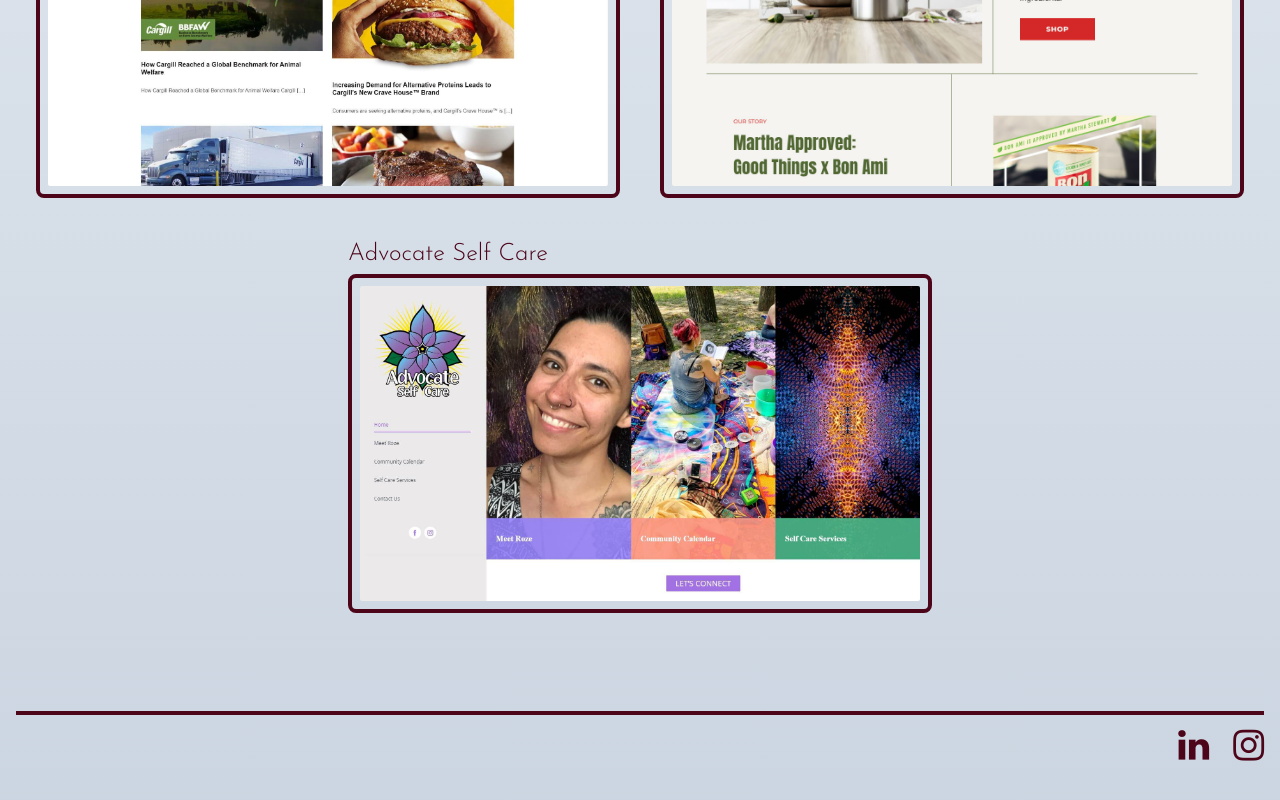
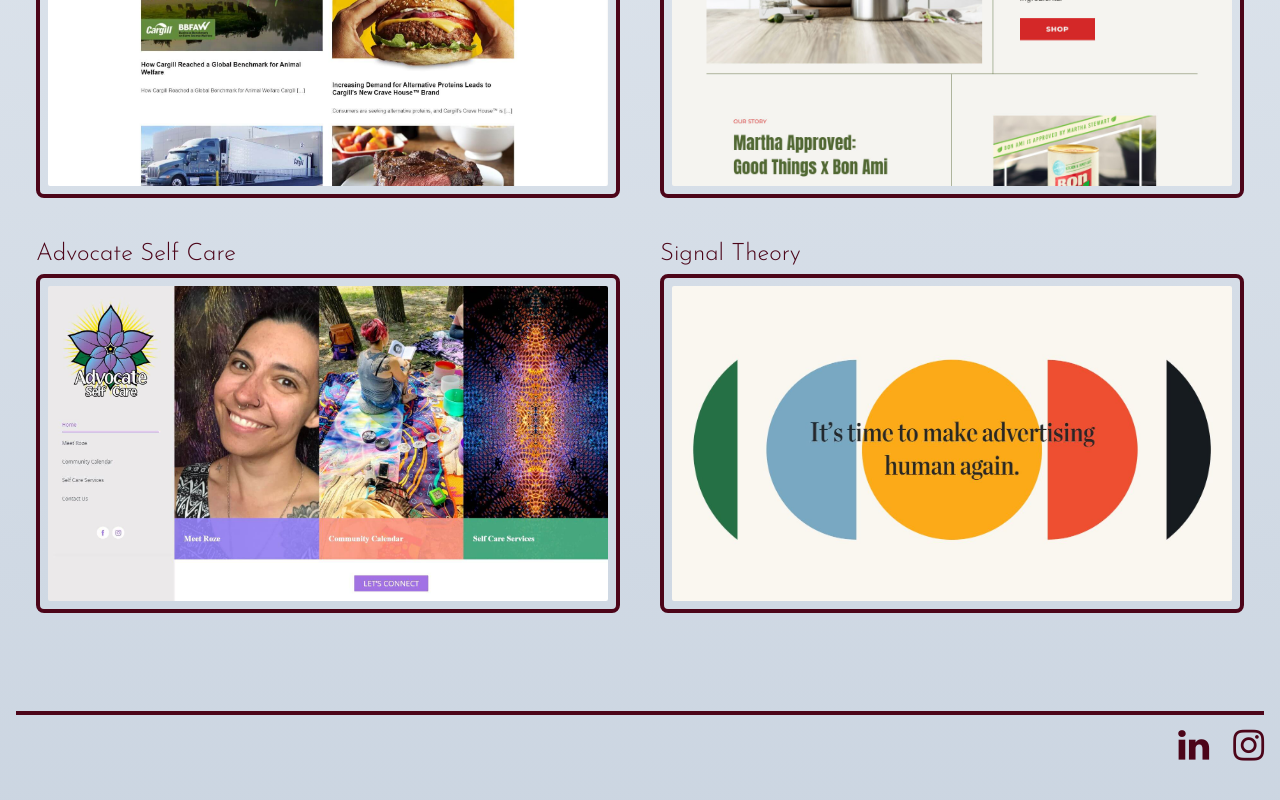
Before and after one commit to mhinsz/Matt-Hinsz-Portfolio, a React (Vite) app: page /portfolio in a window 1280 px wide. Shown: the part 1795-2595 px from the top of the page. Built offline with nearby package versions, Linux system fonts and the light colour scheme.

Commit message:
Portfolio updates

```diff
--- a/src/portfolio.js
+++ b/src/portfolio.js
@@ -7,6 +7,7 @@
 import fusion from './assets/fws.jpg';
 import deere from './assets/john-deere-financial.jpeg';
 import fanthreesixty from './assets/fanthreesixty.jpeg';
+import signalTheory from './assets/signal-theory.jpg';
 
 export const PORTFOLIO_ITEMS = [
     {
@@ -72,4 +73,11 @@
     url:'https://advocateselfcare.com/',
     tags: ['Wordpress','PHP','HTML','CSS','Avada'],
   },
+  {
+    id: 'p9',
+    image: signalTheory,
+    title: 'Signal Theory',
+    url:'https://signaltheory.com/',
+    tags: ['Wordpress','PHP','HTML','CSS','JavaScript','jQuery','Adobe XD'],
+  },
 ];
```
Also changed, not shown: src/assets/signal-theory.jpg (added).
